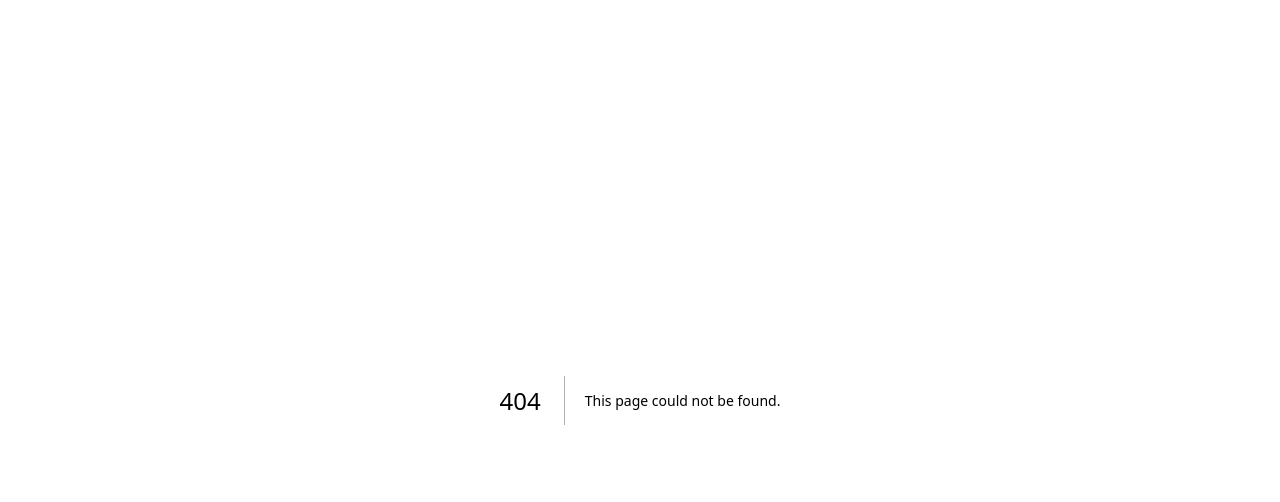
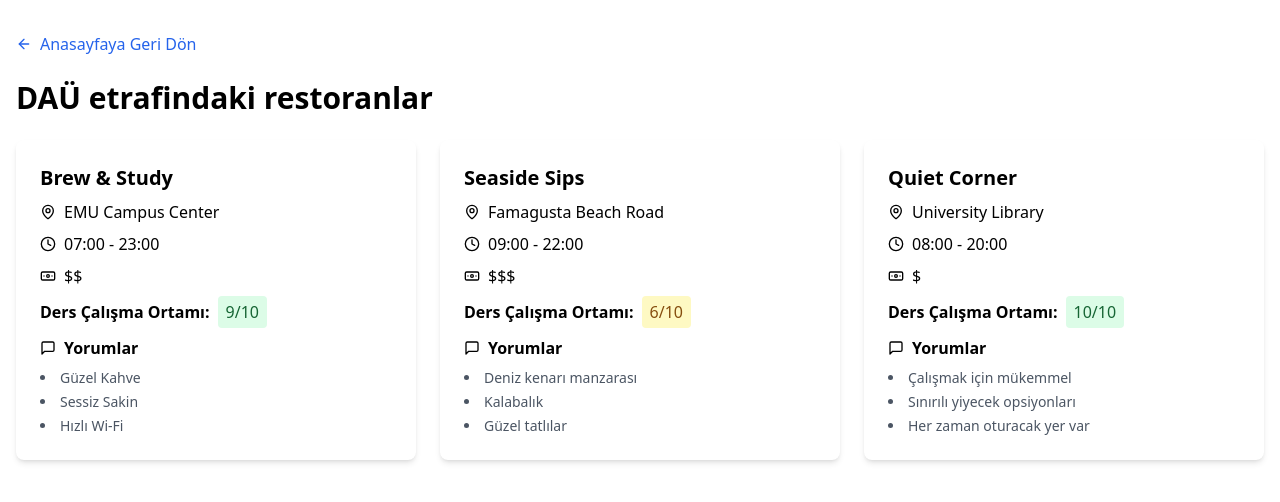
Before and after one commit to atasoya/emu-guide, a Next.js app: page /restoranlar in a window 1280 px wide. Before the commit this address had no page. Shown: the top 502 px of the page. Built offline with nearby package versions, Linux system fonts and the light colour scheme.

Commit message:
Add restaurants page

```diff
--- /dev/null
+++ b/src/app/restaurants/page.tsx
@@ -0,0 +1,107 @@
+import Link from 'next/link'
+import { MapPin, Clock, Banknote, ArrowLeft, MessageSquare } from 'lucide-react'
+
+interface Cafe {
+  name: string
+  location: string
+  googleMapsUrl: string
+  openTime: string
+  closeTime: string
+  studyScore: number
+  priceRange: '$' | '$$' | '$$$'
+  comments: string[]
+}
+
+const cafes: Cafe[] = [
+  {
+    name: "Brew & Study",
+    location: "EMU Campus Center",
+    googleMapsUrl: "https://goo.gl/maps/example1",
+    openTime: "07:00",
+    closeTime: "23:00",
+    studyScore: 9,
+    priceRange: "$$",
+    comments: ["Great coffee!", "Quiet atmosphere", "Fast Wi-Fi"]
+  },
+  {
+    name: "Seaside Sips",
+    location: "Famagusta Beach Road",
+    googleMapsUrl: "https://goo.gl/maps/example2",
+    openTime: "09:00",
+    closeTime: "22:00",
+    studyScore: 6,
+    priceRange: "$$$",
+    comments: ["Beautiful view", "Bit noisy on weekends", "Delicious pastries"]
+  },
+  {
+    name: "Quiet Corner",
+    location: "University Library",
+    googleMapsUrl: "https://goo.gl/maps/example3",
+    openTime: "08:00",
+    closeTime: "20:00",
+    studyScore: 10,
+    priceRange: "$",
+    comments: ["Perfect for studying", "Limited food options", "Always find a seat"]
+  }
+]
+
+export default function page() {
+  return (
+    <div className="container mx-auto px-4 py-8">
+      <Link href="/" className="inline-flex items-center mb-6 text-blue-600 hover:text-blue-800">
+        <ArrowLeft className="w-4 h-4 mr-2" />
+        Back to Home
+      </Link>
+      <h1 className="text-3xl font-bold mb-6">Restaurants near EMU</h1>
+      <div className="grid grid-cols-1 md:grid-cols-2 lg:grid-cols-3 gap-6">
+        {cafes.map((cafe, index) => (
+          <div key={index} className="bg-white rounded-lg shadow-md p-6">
+            <h2 className="text-xl font-semibold mb-2">{cafe.name}</h2>
+            <div className="space-y-2">
+              <p className="flex items-center">
+                <MapPin className="w-4 h-4 mr-2" />
+                <a
+                  href={cafe.googleMapsUrl}
+                  target="_blank"
+                  rel="noopener noreferrer"
+                  className="hover:underline"
+                >
+                  {cafe.location}
+                </a>
+              </p>
+              <p className="flex items-center">
+                <Clock className="w-4 h-4 mr-2" />
+                {cafe.openTime} - {cafe.closeTime}
+              </p>
+              <p className="flex items-center">
+                <Banknote className="w-4 h-4 mr-2" />
+                {cafe.priceRange}
+              </p>
+              <p className="flex items-center">
+                <span className="font-semibold mr-2">Study Score:</span>
+                <span className={`px-2 py-1 rounded ${
+                  cafe.studyScore >= 8 ? 'bg-green-100 text-green-800' :
+                  cafe.studyScore >= 5 ? 'bg-yellow-100 text-yellow-800' :
+                  'bg-red-100 text-red-800'
+                }`}>
+                  {cafe.studyScore}/10
+                </span>
+              </p>
+              <div className="mt-4">
+                <h3 className="font-semibold flex items-center mb-2">
+                  <MessageSquare className="w-4 h-4 mr-2" />
+                  Comments
+                </h3>
+                <ul className="list-disc list-inside space-y-1">
+                  {cafe.comments.map((comment, i) => (
+                    <li key={i} className="text-sm text-gray-600">{comment}</li>
+                  ))}
+                </ul>
+              </div>
+            </div>
+          </div>
+        ))}
+      </div>
+    </div>
+  )
+}
--- /dev/null
+++ b/src/app/restoranlar/page.tsx
@@ -0,0 +1,107 @@
+import Link from 'next/link'
+import { MapPin, Clock, Banknote, ArrowLeft, MessageSquare } from 'lucide-react'
+
+interface Cafe {
+  name: string
+  location: string
+  googleMapsUrl: string
+  openTime: string
+  closeTime: string
+  studyScore: number
+  priceRange: '$' | '$$' | '$$$'
+  comments: string[]
+}
+
+const cafes: Cafe[] = [
+  {
+    name: "Brew & Study",
+    location: "EMU Campus Center",
+    googleMapsUrl: "https://goo.gl/maps/example1",
+    openTime: "07:00",
+    closeTime: "23:00",
+    studyScore: 9,
+    priceRange: "$$",
+    comments: ["Güzel Kahve", "Sessiz Sakin", "Hızlı Wi-Fi"]
+  },
+  {
+    name: "Seaside Sips",
+    location: "Famagusta Beach Road",
+    googleMapsUrl: "https://goo.gl/maps/example2",
+    openTime: "09:00",
+    closeTime: "22:00",
+    studyScore: 6,
+    priceRange: "$$$",
+    comments: ["Deniz kenarı manzarası", "Kalabalık", "Güzel tatlılar"]
+  },
+  {
+    name: "Quiet Corner",
+    location: "University Library",
+    googleMapsUrl: "https://goo.gl/maps/example3",
+    openTime: "08:00",
+    closeTime: "20:00",
+    studyScore: 10,
+    priceRange: "$",
+    comments: ["Çalışmak için mükemmel", "Sınırılı yiyecek opsiyonları", "Her zaman oturacak yer var"]
+  }
+]
+
+export default function page() {
+  return (
+    <div className="container mx-auto px-4 py-8">
+      <Link href="/" className="inline-flex items-center mb-6 text-blue-600 hover:text-blue-800">
+        <ArrowLeft className="w-4 h-4 mr-2" />
+        Anasayfaya Geri Dön
+      </Link>
+      <h1 className="text-3xl font-bold mb-6">DAÜ etrafindaki restoranlar</h1>
+      <div className="grid grid-cols-1 md:grid-cols-2 lg:grid-cols-3 gap-6">
+        {cafes.map((cafe, index) => (
+          <div key={index} className="bg-white rounded-lg shadow-md p-6">
+            <h2 className="text-xl font-semibold mb-2">{cafe.name}</h2>
+            <div className="space-y-2">
+              <p className="flex items-center">
+                <MapPin className="w-4 h-4 mr-2" />
+                <a
+                  href={cafe.googleMapsUrl}
+                  target="_blank"
+                  rel="noopener noreferrer"
+                  className="hover:underline"
+                >
+                  {cafe.location}
+                </a>
+              </p>
+              <p className="flex items-center">
+                <Clock className="w-4 h-4 mr-2" />
+                {cafe.openTime} - {cafe.closeTime}
+              </p>
+              <p className="flex items-center">
+                <Banknote className="w-4 h-4 mr-2" />
+                {cafe.priceRange}
+              </p>
+              <p className="flex items-center">
+                <span className="font-semibold mr-2">Ders Çalışma Ortamı:</span>
+                <span className={`px-2 py-1 rounded ${
+                  cafe.studyScore >= 8 ? 'bg-green-100 text-green-800' :
+                  cafe.studyScore >= 5 ? 'bg-yellow-100 text-yellow-800' :
+                  'bg-red-100 text-red-800'
+                }`}>
+                  {cafe.studyScore}/10
+                </span>
+              </p>
+              <div className="mt-4">
+                <h3 className="font-semibold flex items-center mb-2">
+                  <MessageSquare className="w-4 h-4 mr-2" />
+                  Yorumlar
+                </h3>
+                <ul className="list-disc list-inside space-y-1">
+                  {cafe.comments.map((comment, i) => (
+                    <li key={i} className="text-sm text-gray-600">{comment}</li>
+                  ))}
+                </ul>
+              </div>
+            </div>
+          </div>
+        ))}
+      </div>
+    </div>
+  )
+}
```
